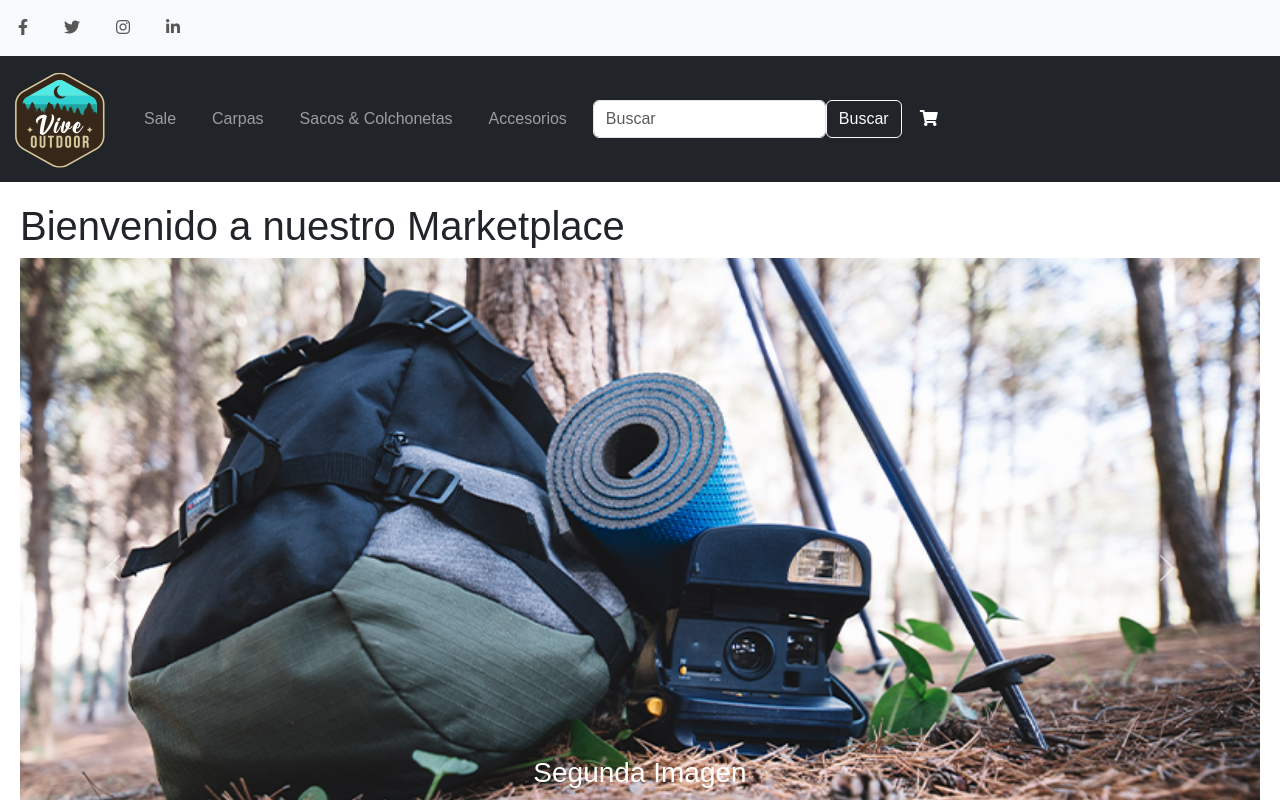
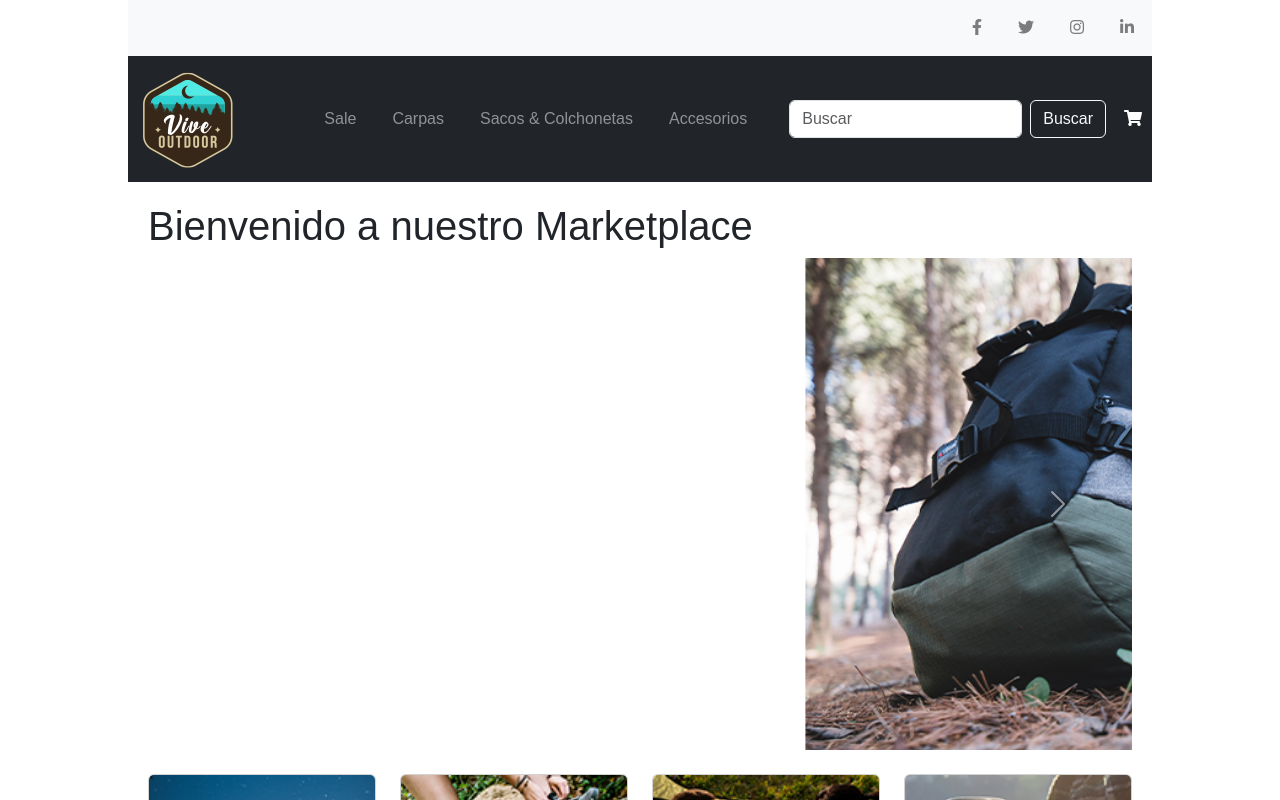
Before and after one commit to Droopytex/vive_outdoors, a React (Vite) app: page / in a window 1280 px wide. Shown: the top 800 px of the page. Built offline with nearby package versions, Linux system fonts and the light colour scheme.

Commit message:
ajuste a dimensiones y centrado

```diff
--- a/index.html
+++ b/index.html
@@ -5,8 +5,11 @@
     <link rel="icon" type="image/svg+xml" href="/vite.svg" />
     <meta name="viewport" content="width=device-width, initial-scale=1.0" />
 
-    <!-- Bootstrap CSS
-<link href="https://stackpath.bootstrapcdn.com/bootstrap/4.5.2/css/bootstrap.min.css" rel="stylesheet">-->
+    <!-- Bootstrap CSS -->
+    <link
+      href="https://stackpath.bootstrapcdn.com/bootstrap/4.5.2/css/bootstrap.min.css"
+      rel="stylesheet"
+    />
 
     <!-- Font Awesome for social icons -->
     <link
--- a/src/styles.css
+++ b/src/styles.css
@@ -1,13 +1,9 @@
 /* styles.css */
 body {
-  max-width: 1280px;
+  max-width: 1024px;
   margin: 0 auto;
   font-family: Arial, sans-serif;
-  margin: 0;
   padding: 0;
-  display: flex;
-  justify-content: center;
-  align-content: center;
 }
 
 header {
```
